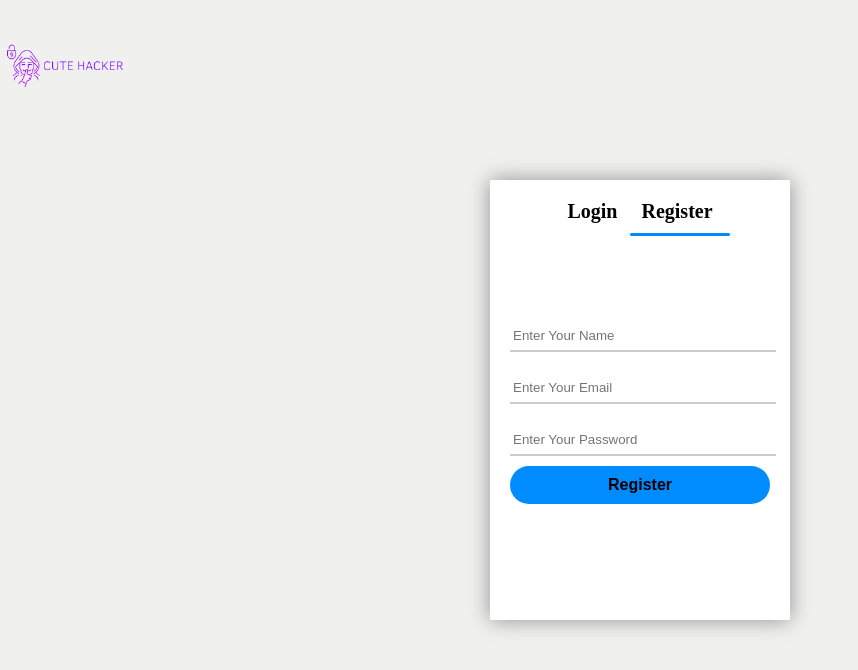
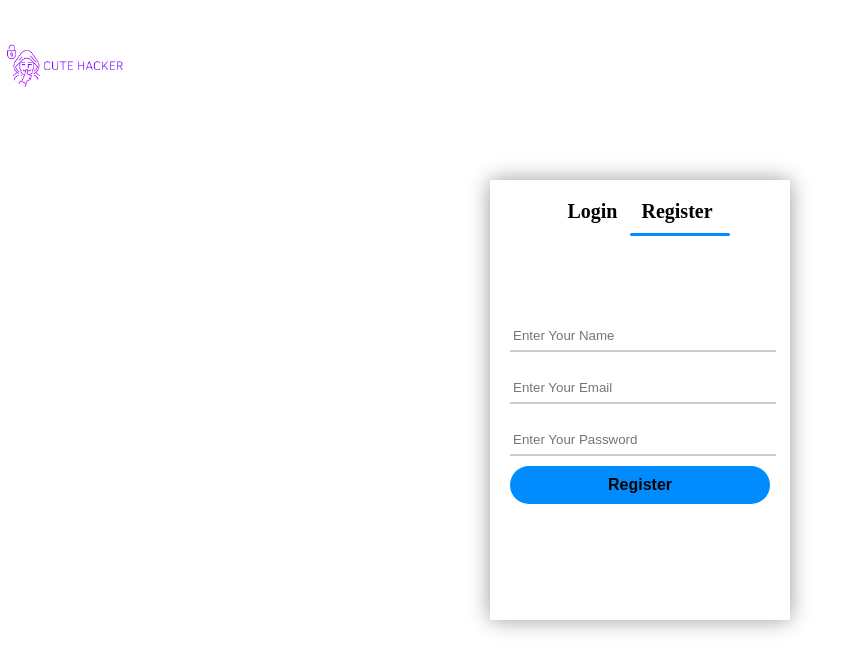
Before and after one commit to Abubakar200/layout, a plain HTML site: page index.html in a window 1280 px wide. Shown: the whole page, without its empty margins (0-858 px from the left). Drawn offline with Linux system fonts and the light colour scheme.

Commit message:
change the bg color

```diff
--- a/style.css
+++ b/style.css
@@ -3,7 +3,7 @@ body{
     padding: 0px;
     font-family: 'Times New Roman', Times, serif;
     box-sizing: border-box;
-    background-color: rgb(240, 240, 239);
+    background-color: white;
 
 }
 img{
```
